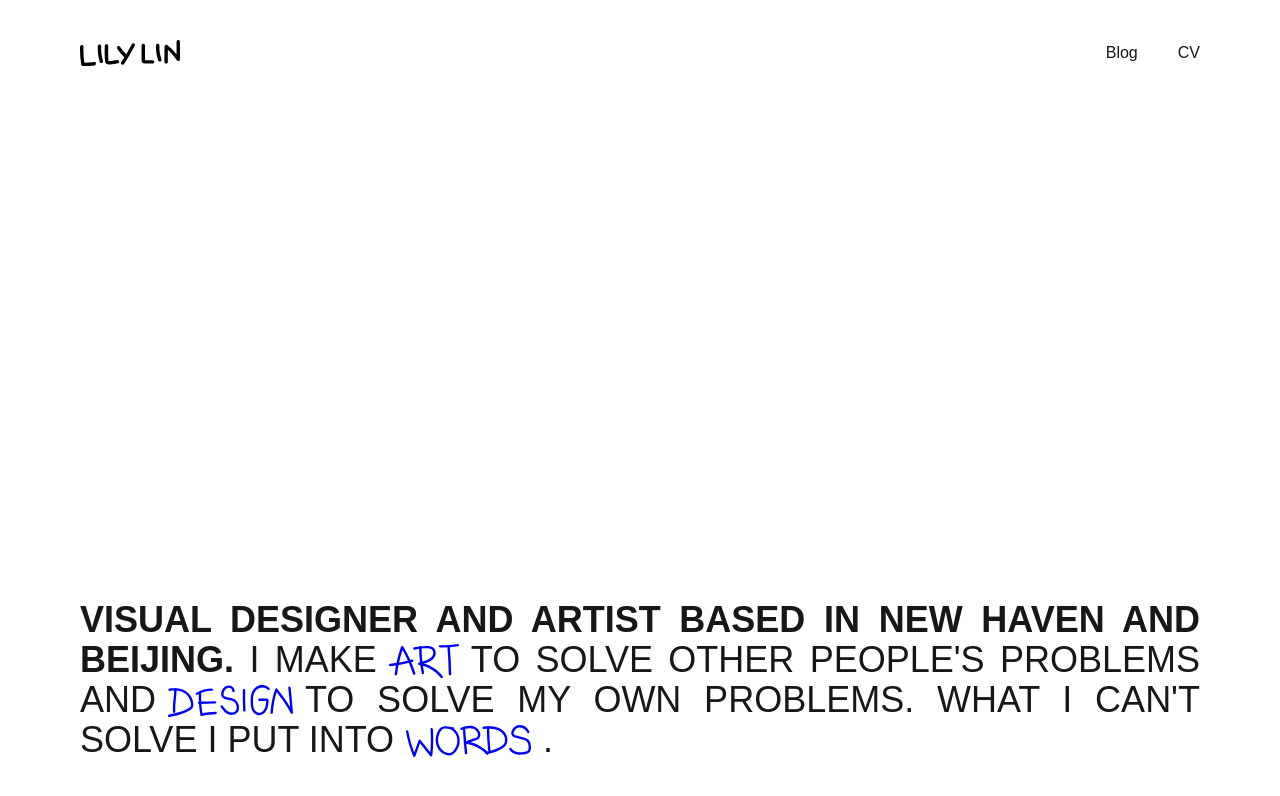
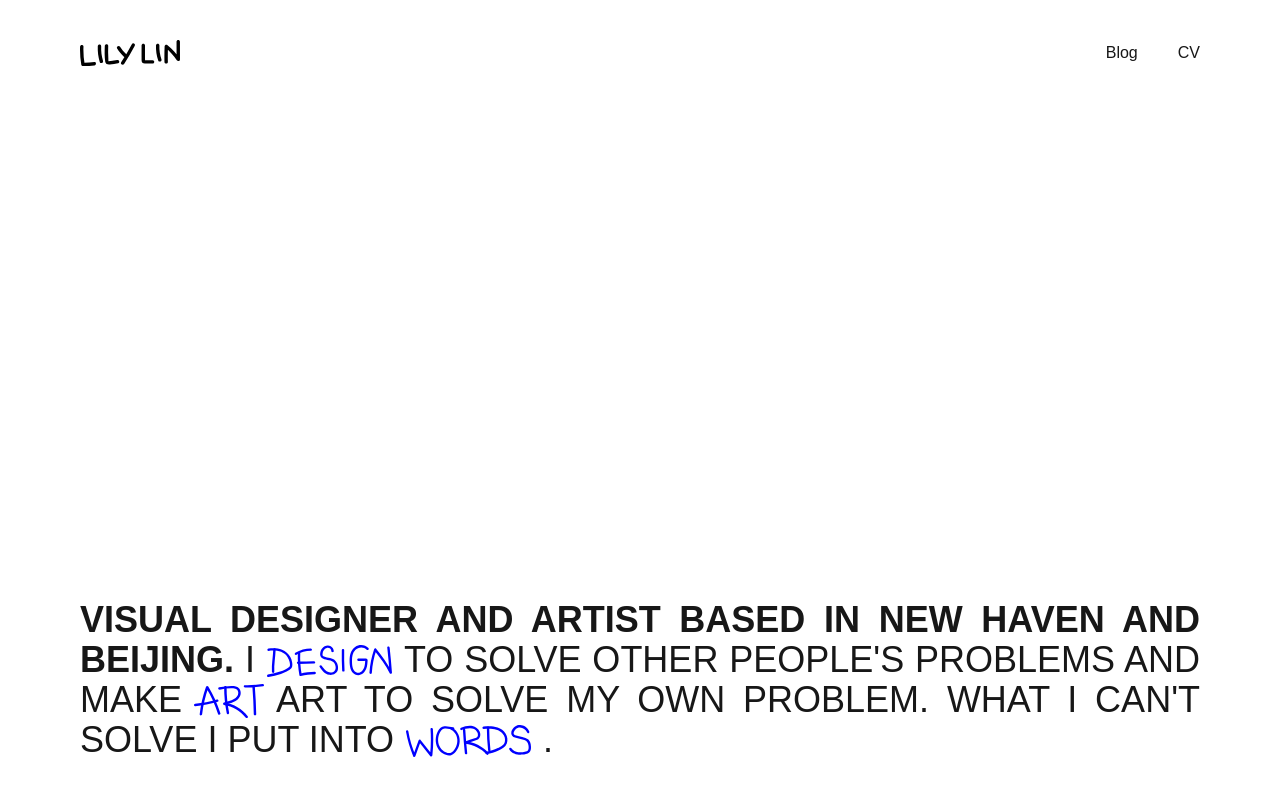
Before and after one commit to lilythebigfish/portfolio-site, a Next.js app: page / in a window 1280 px wide. Shown: the top 796 px of the page. Built offline with nearby package versions, Linux system fonts and the light colour scheme.

Commit message:
Update components.tsx

```diff
--- a/app/components.tsx
+++ b/app/components.tsx
@@ -14,11 +14,11 @@ export function Display() {
 export function Blurb() {
   return (
     <div className="flex flex-col justify-end h-screen pb-10">
-      <p className="text-justify text-4xl"><strong>VISUAL DESIGNER AND ARTIST BASED IN NEW HAVEN AND BEIJING.</strong> I MAKE
+      <p className="text-justify text-4xl"><strong>VISUAL DESIGNER AND ARTIST BASED IN NEW HAVEN AND BEIJING.</strong> I
+        <Image src="/svgs/design.svg" width={125} height={0} alt="" className="inline-block align-middle mx-3 -mt-[3px]" />
+        TO SOLVE OTHER PEOPLE&apos;S PROBLEMS AND MAKE
         <Image src="/svgs/art.svg" width={70} height={0} alt="" className="inline-block align-middle mx-3 -mt-[3px]" />
-        TO SOLVE OTHER PEOPLE&apos;S PROBLEMS AND
-        <Image src="/svgs/design.svg" width={125} height={0} alt="" className="inline-block align-middle mx-3 -mt-[3px]" />
-        TO SOLVE MY OWN PROBLEMS. WHAT I CAN&apos;T SOLVE I PUT INTO
+         ART TO SOLVE MY OWN PROBLEM. WHAT I CAN&apos;T SOLVE I PUT INTO
         <Image src="/svgs/words.svg" width={125} height={0} alt="" className="inline-block align-middle mx-3 -mt-[3px]" />. </p>
     </div>
   )
```
